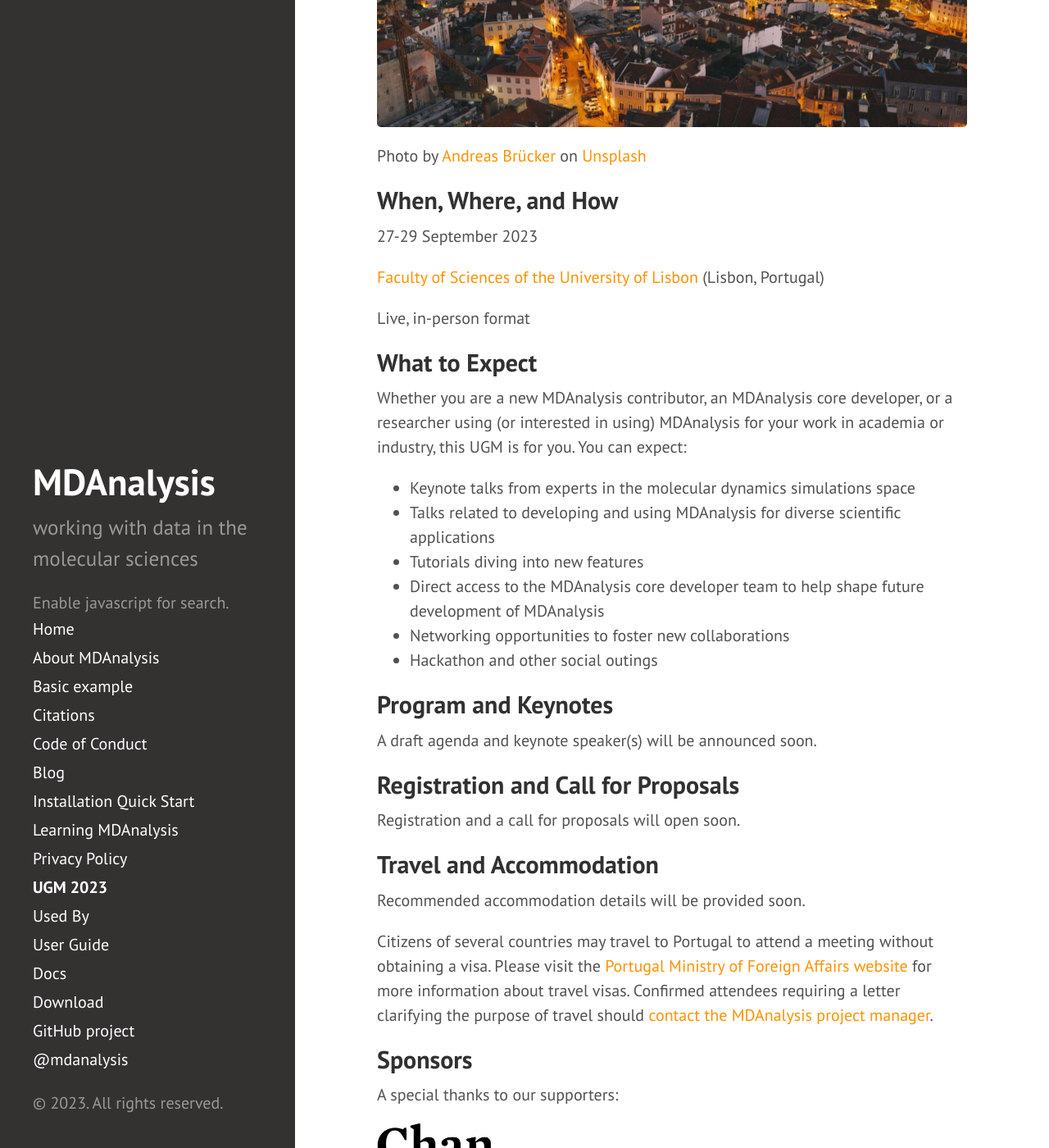
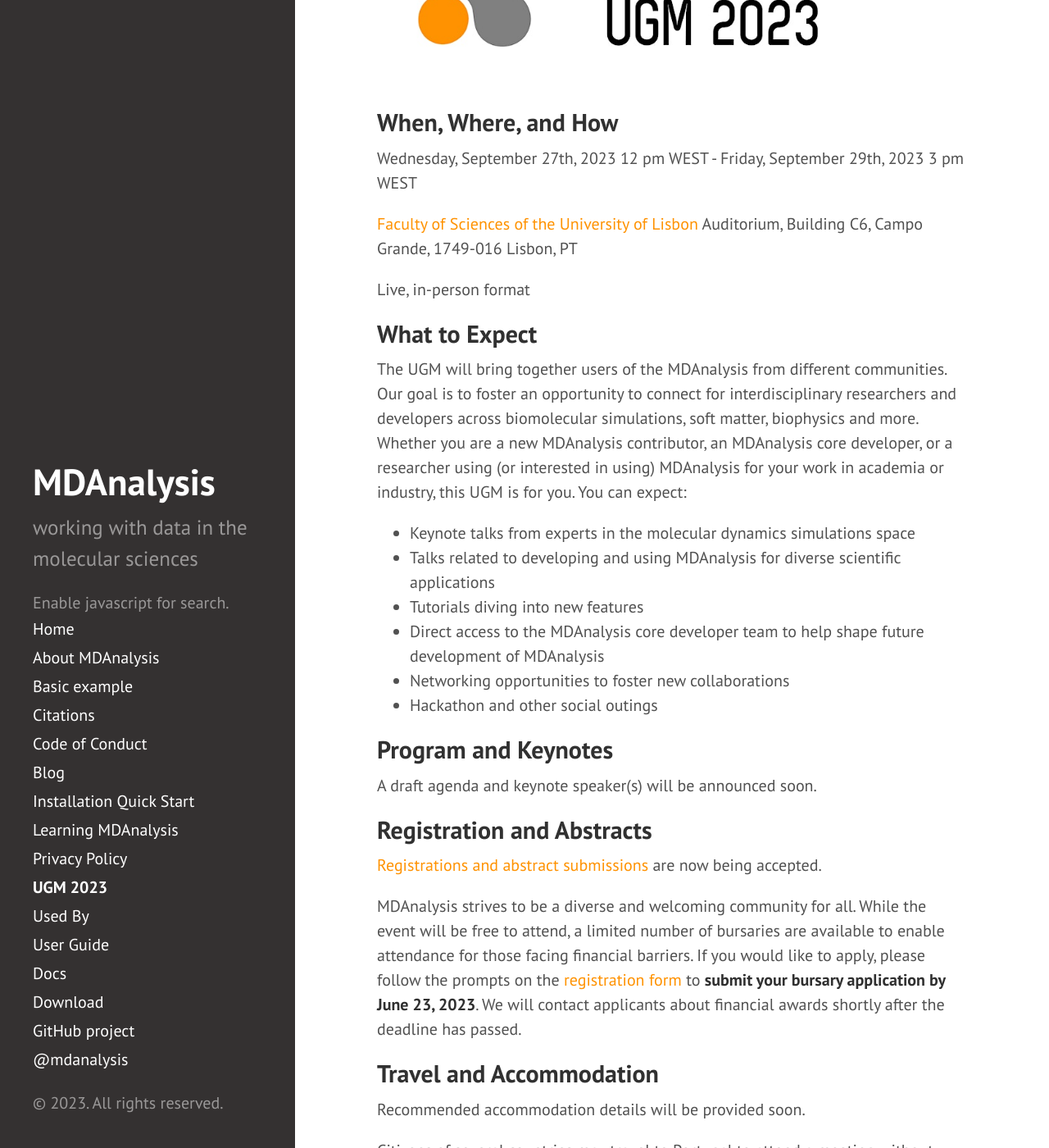
Before and after one commit to MDAnalysis/MDAnalysis.github.io, a Jekyll site: the page built from pages/ugm2023.md, in a window 1280 px wide and 1400 px high, scrolled down 390 px. Shown: the whole window at 82% size. Built offline with Jekyll 4.4.1, drawn with Linux system fonts in a browser that asks for light colours; comment, search, counter and statistics services are not loaded; some of the changed text lies outside the part shown.

Commit message:
Add registration link and UGM google group to UGM web page

```diff
--- a/pages/ugm2023.md
+++ b/pages/ugm2023.md
@@ -2,22 +2,21 @@
 layout: page
 title: UGM 2023
 ---
+
 <img
-src="/public/images/andreas-brucker-X87yB-jvYHw-unsplash-cropped.png"
-title="Lisbon Cityscape Sunset" alt="Lisbon Cityscape Sunset"
+src="/public/images/ugm.jpeg"
+title="MDAnalysis UGM Banner" alt="MDAnalysis UGM Banner"
 style="float: left; " />
 
-Photo by <a href="https://unsplash.com/@andreasbruecker?utm_source=unsplash&utm_medium=referral&utm_content=creditCopyText">Andreas Brücker</a> on <a href="https://unsplash.com/photos/X87yB-jvYHw?utm_source=unsplash&utm_medium=referral&utm_content=creditCopyText">Unsplash</a>
+## When, Where, and How
+Wednesday, September 27th, 2023 12 pm WEST - Friday, September 29th, 2023 3 pm WEST
 
-## When, Where, and How
-27-29 September 2023
-
-[Faculty of Sciences of the University of Lisbon][uniL] (Lisbon, Portugal)
+[Faculty of Sciences of the University of Lisbon][uniL] Auditorium, Building C6, Campo Grande, 1749-016 Lisbon, PT
 
 Live, in-person format
 
 ## What to Expect
-Whether you are a new MDAnalysis contributor, an MDAnalysis core developer, or a researcher using (or interested in using) MDAnalysis for your work in academia or industry, this UGM is for you. You can expect:
+The UGM will bring together users of the MDAnalysis from different communities. Our goal is to foster an opportunity to connect for interdisciplinary researchers and developers across biomolecular simulations, soft matter, biophysics and more. Whether you are a new MDAnalysis contributor, an MDAnalysis core developer, or a researcher using (or interested in using) MDAnalysis for your work in academia or industry, this UGM is for you. You can expect:
 * Keynote talks from experts in the molecular dynamics simulations space
 * Talks related to developing and using MDAnalysis for diverse scientific applications
 * Tutorials diving into new features
@@ -28,13 +27,18 @@ Whether you are a new MDAnalysis contributor, an MDAnalysis core developer, or a
 ## Program and Keynotes
 A draft agenda and keynote speaker(s) will be announced soon.
 
-## Registration and Call for Proposals
-Registration and a call for proposals will open soon.
+## Registration and Abstracts
+[Registrations and abstract submissions][eventbrite] are now being accepted.
+
+MDAnalysis strives to be a diverse and welcoming community for all. While the event will be free to attend, a limited number of bursaries are available to enable attendance for those facing financial barriers. If you would like to apply, please follow the prompts on the [registration form][eventbrite] to **submit your bursary application by June 23, 2023**. We will contact applicants about financial awards shortly after the deadline has passed.
 
 ## Travel and Accommodation
 Recommended accommodation details will be provided soon.
 
 Citizens of several countries may travel to Portugal to attend a meeting without obtaining a visa. Please visit the [Portugal Ministry of Foreign Affairs website][mne.gov.pt] for more information about travel visas. Confirmed attendees requiring a letter clarifying the purpose of travel should [contact the MDAnalysis project manager][email].
+
+## Who to Contact
+If you have any questions or special requests related to the UGM, you may [contact the organizing committee][ugm_email].
 
 ## Sponsors
 A special thanks to our supporters:
@@ -45,5 +49,7 @@ title="Chan Zuckerberg Initiative Logo" alt="Chan Zuckerberg Initiative Logo"
 style="float: left; height: 8em; " />
 
 [uniL]: https://www.ulisboa.pt/en/unidade-organica/faculty-sciences
+[eventbrite]: https://www.eventbrite.com/e/mdanalysis-user-group-meeting-tickets-640669017277
 [mne.gov.pt]: https://vistos.mne.gov.pt/en/short-stay-visas-schengen/general-information/schengen-area
 [email]: mailto:community@mdanalysis.org
+[ugm_email]: mailto:ugm@mdanalysis.org
```
